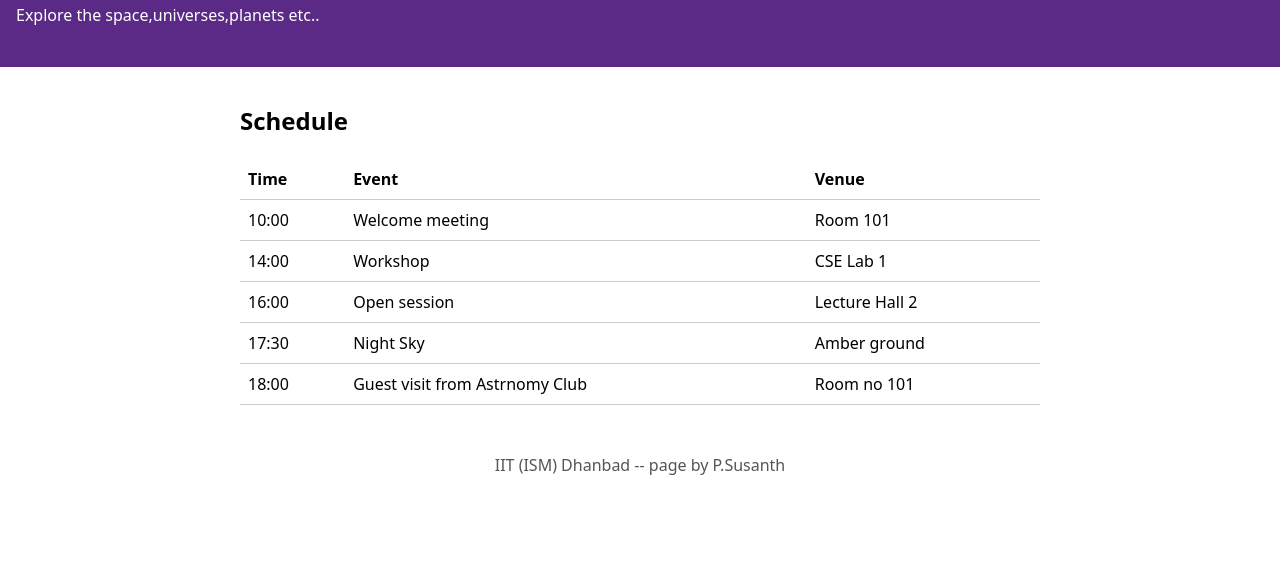
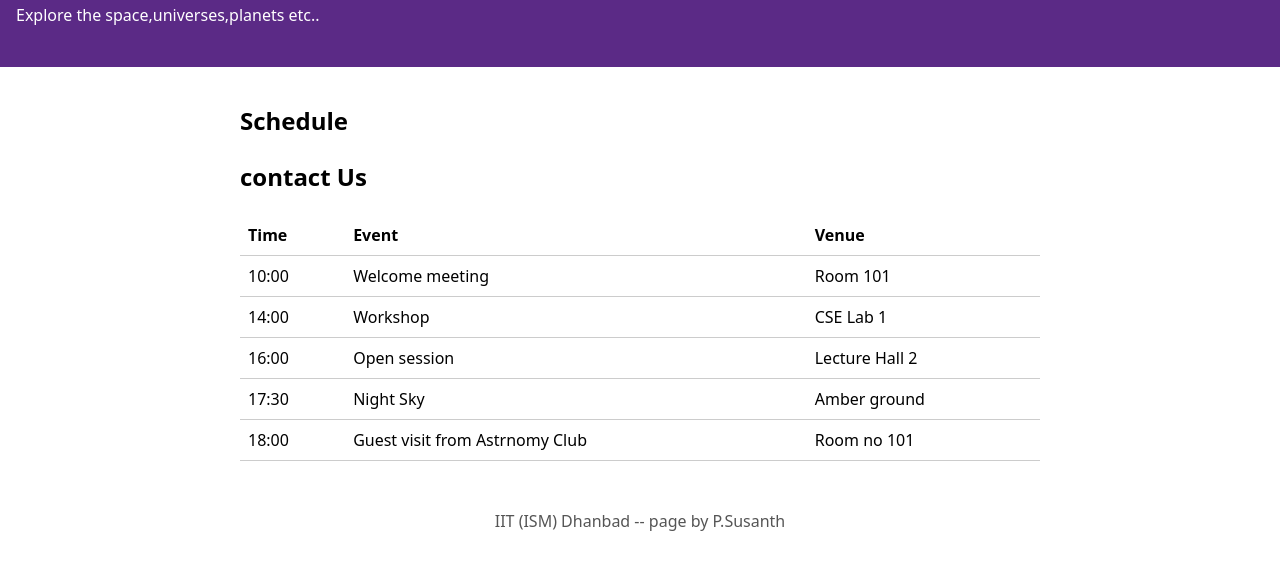
Before and after one commit to 26je0663/Astrnomy-Club, a plain HTML site: page index.html in a window 1280 px wide. Shown: the part 112-682 px from the top of the page. Drawn offline with Linux system fonts and the light colour scheme.

Commit message:
Add a contact section

```diff
--- a/index.html
+++ b/index.html
@@ -17,6 +17,8 @@
   <main>
     <section id="schedule">
       <h2>Schedule</h2>
+      <section id="contact">
+	      <h2>contact Us </h2>
       <table>
         <thead>
           <tr><th scope="col">Time</th><th scope="col">Event</th><th scope="col">Venue</th></tr>
```
